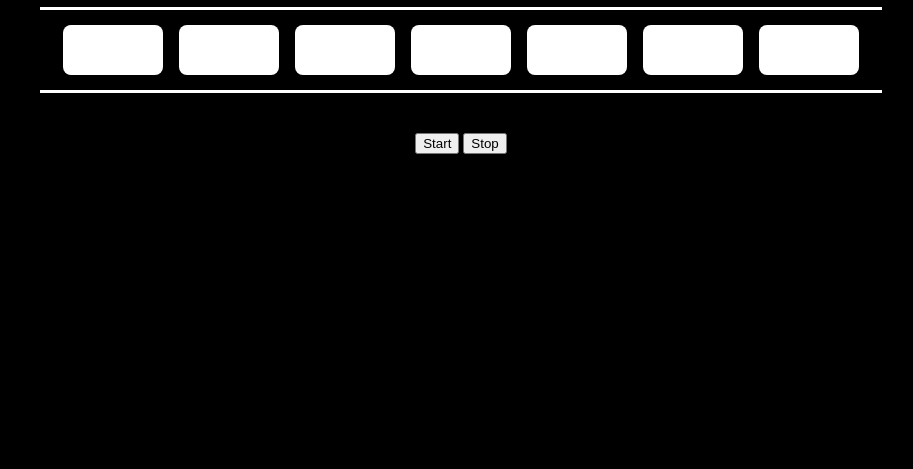
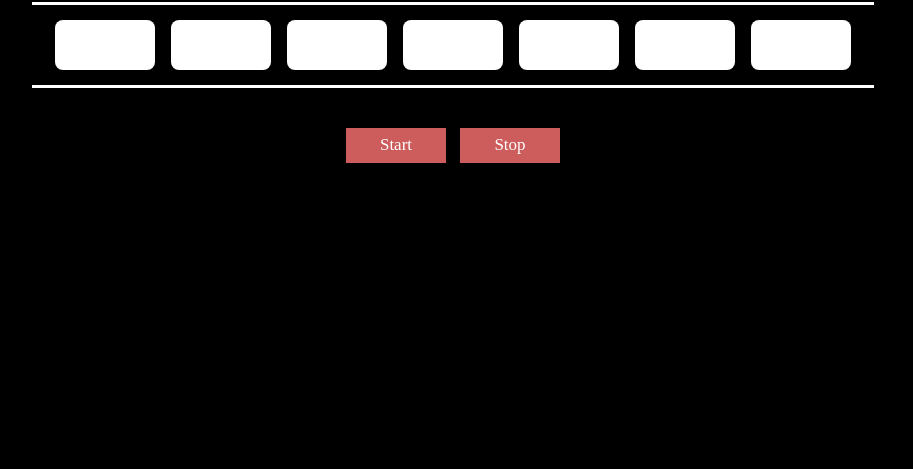
Before and after one commit to ayomahansani/IT-Assignment-09-Light_System, a plain HTML site: page light_system.html in a window 1280 px wide. Shown: the part 347-816 px from the top of the page, without its empty margins (187-1100 px from the left). Drawn offline with Linux system fonts and the light colour scheme.

```diff
--- a/css/light-system.css
+++ b/css/light-system.css
@@ -21,6 +21,7 @@ main {
 main h1 {
     color: indianred;
     text-align: center;
+    margin-bottom: 40px;
 }
 
 #light-panel {
@@ -45,3 +46,13 @@ main h1 {
     border-radius: 8px;
     margin: 0 8px;
 }
+
+button {
+    width: 100px;
+    height: 35px;
+    background-color: indianred;
+    color: white;
+    border: none;
+    font-size: 17px;
+    margin: 0 5px;
+}
--- a/light_system.html
+++ b/light_system.html
@@ -5,6 +5,7 @@
     <title>Knight Rider’s theme light system</title>
 
     <!--  Linked stylesheet  -->
+    <link rel="stylesheet" href="assets/normalize.css">
     <link rel="stylesheet" href="css/light-system.css">
 
 </head>
```
